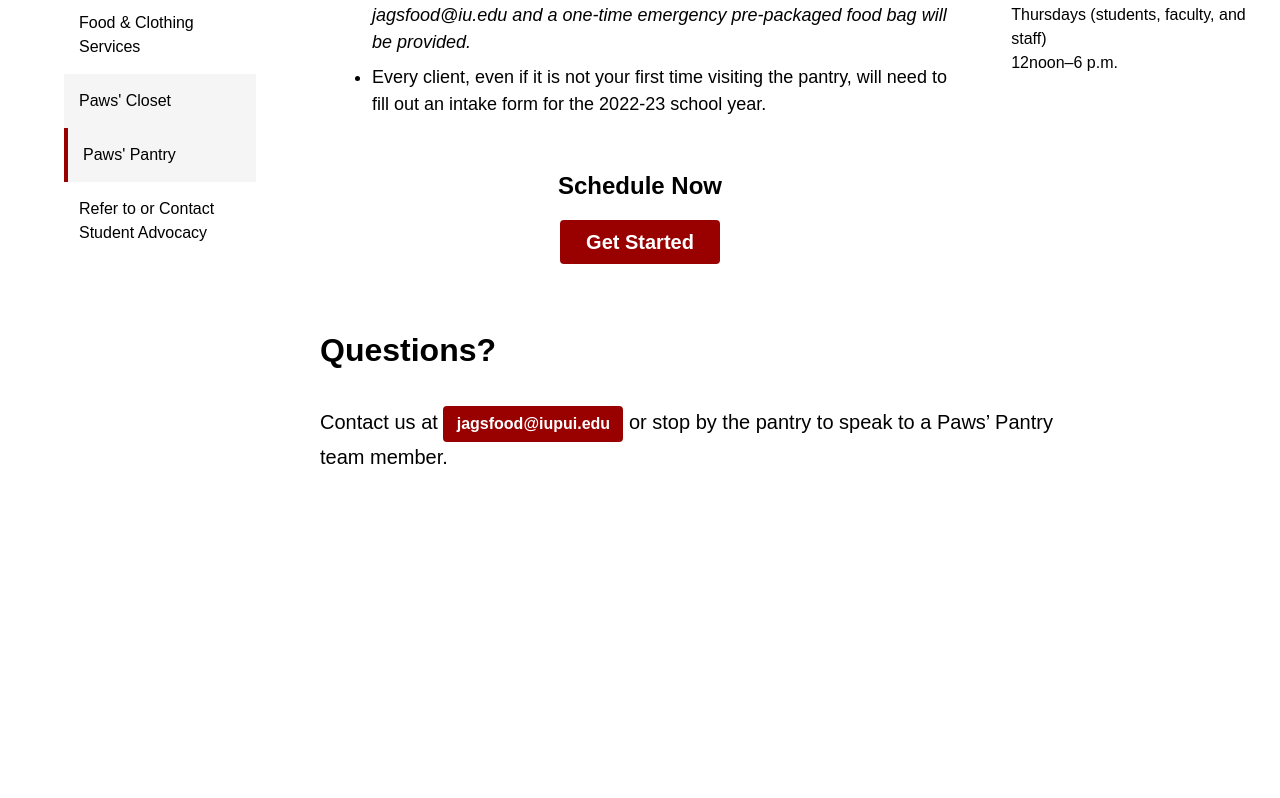
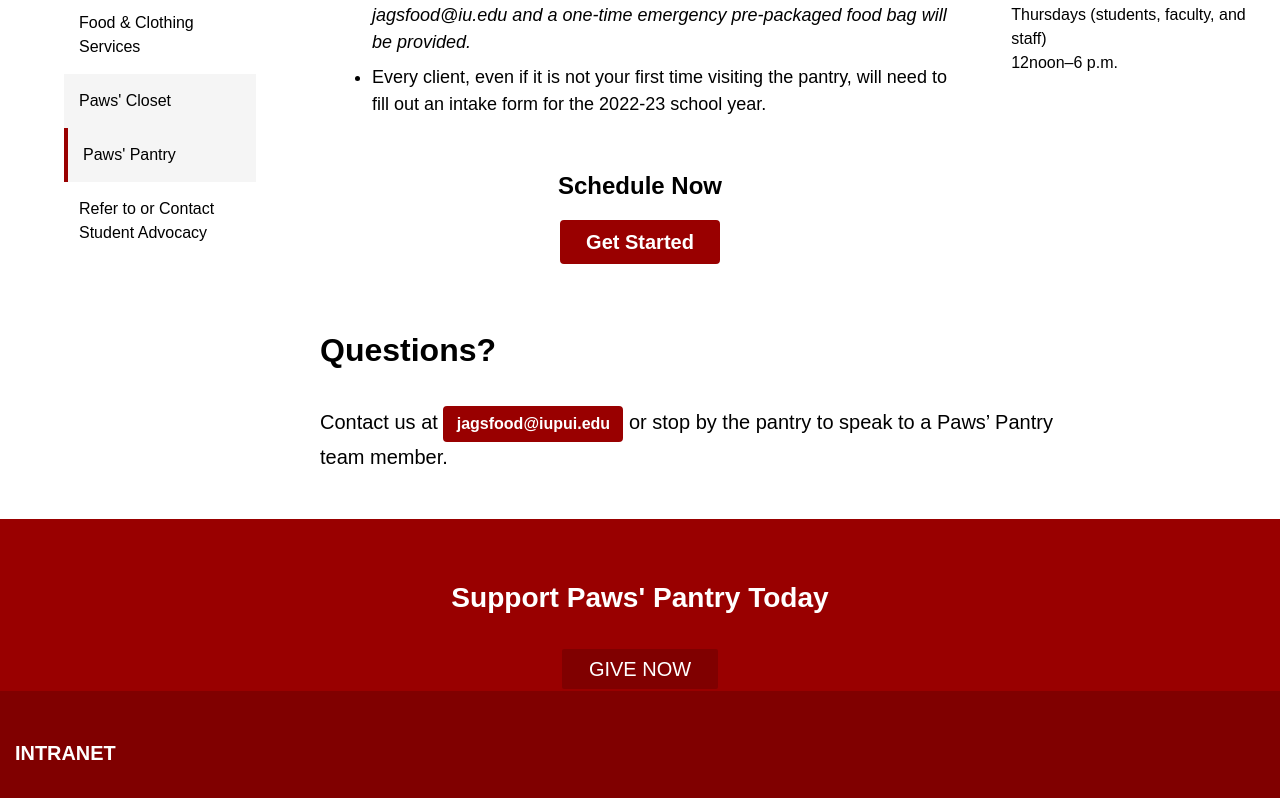
Before and after one commit to abigail9919/paws-pantry-project-front-end, a React (Create React App) app: page / in a window 1280 px wide. Shown: the part 1134-1932 px from the top of the page. Before the commit the page ends 1653 px from the top, so only its background shows below. Built offline with nearby package versions, Linux system fonts and the light colour scheme.

Commit message:
Added content to the Placeholder Home Page

```diff
--- a/src/App.css
+++ b/src/App.css
@@ -189,3 +189,31 @@ button:hover {
   font-weight: 400;
   font-size: 1.25rem;
 }
+
+.bottom-content {
+  background-color: #990000;
+  color: white;
+  font-size: x-large;
+  text-align: center;
+  height: 250px;
+  padding-top: 30px;
+}
+
+.bottom-content button {
+  background-color: #800000;
+  border-radius: 0.25rem;
+  transition: background-color .2s, color .2s;
+}
+
+.bottom-content button:hover {
+  background-color: white;
+  color: #800000;
+}
+
+.social-links {
+  background-color: #800000;
+  height: 100px;
+  text-align: left;
+  padding-left: 15px;
+  padding-top: 15px;
+}
--- a/src/App.js
+++ b/src/App.js
@@ -93,7 +93,12 @@ function App() {
           <h4>Contact us at <button><b>jagsfood@iupui.edu</b></button> or stop by the pantry to speak to a Paws’ Pantry team member.</h4>
         </div>
 
-        <div className = "bottom-content"></div>
+        <div className = "bottom-content">
+          <h3>Support Paws' Pantry Today</h3>
+          <button>GIVE NOW</button>
+          <div className="social-links"><h5>INTRANET</h5></div>
+          <div className='necessary'></div>
+        </div>
 
     </div>
   );
```
